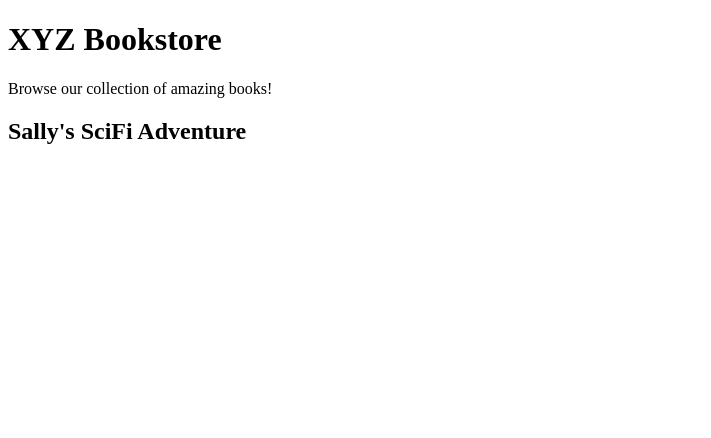
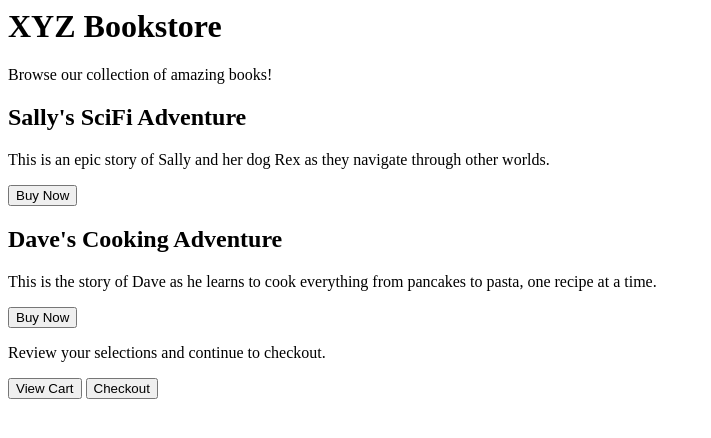
Before and after one commit to namish-yadav/bookstore-page, a plain HTML site: page index.html in a window 1280 px wide. Shown: the whole page, without its empty margins (0-711 px from the left). Drawn offline with Linux system fonts and the light colour scheme.

Commit message:
last commit

```diff
--- a/index.html
+++ b/index.html
@@ -1,4 +1,3 @@
-<!DOCTYPE html>
 <html lang="en">
 <head>
   <meta charset="UTF-8" />
@@ -12,8 +11,22 @@
   <div class="card-container">
     <div class="card" id="sally-adventure-book">
       <h2>Sally's SciFi Adventure</h2>
+      <p>This is an epic story of Sally and her dog Rex as they navigate through other worlds.</p>
+      <button class="btn">Buy Now</button>
+    </div>
+
+    <div class="card" id="dave-cooking-book">
+      <h2>Dave's Cooking Adventure</h2>
+      <p>This is the story of Dave as he learns to cook everything from pancakes to pasta, one recipe at a time.</p>
+      <button class="btn">Buy Now</button>
     </div>
   </div>
+
+  <p>Review your selections and continue to checkout.</p>
+
+  <div class="btn-container">
+    <button id="view-cart-btn" class="btn">View Cart</button>
+    <button id="checkout-btn" class="btn">Checkout</button>
+  </div>
 </body>
-
 </html>
```
